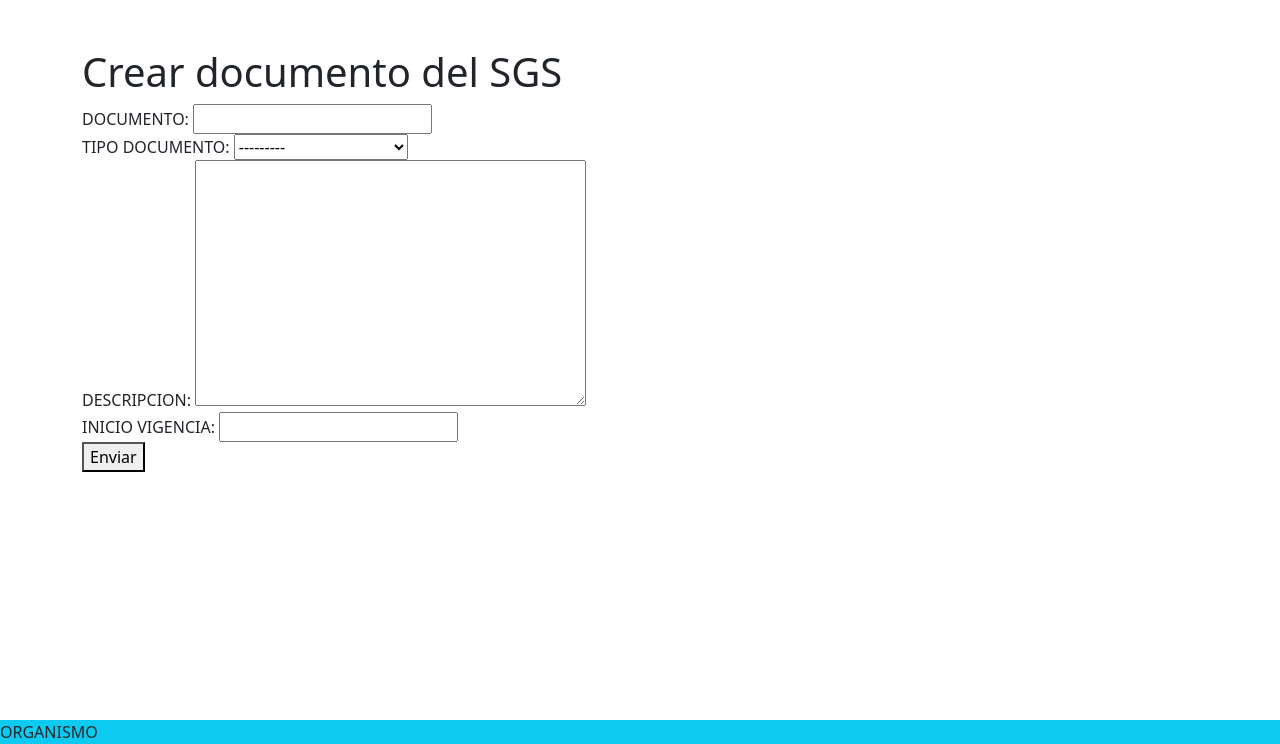
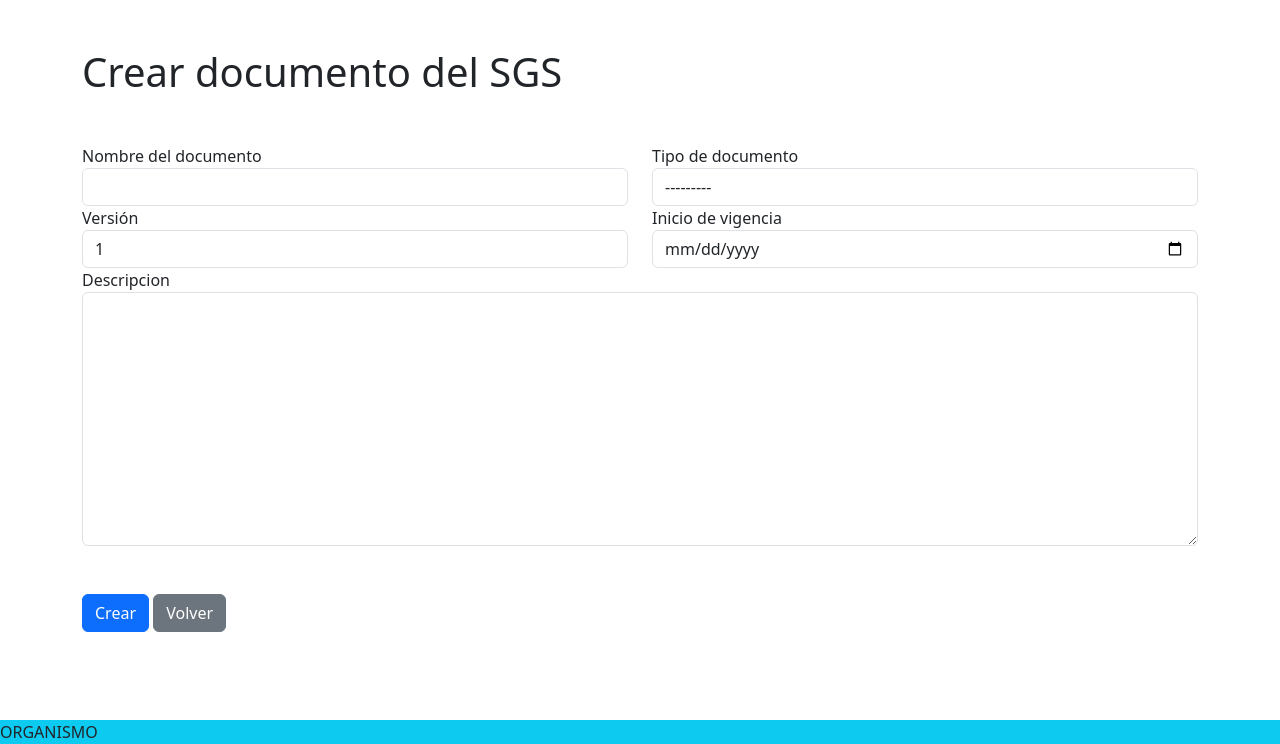
Before and after one commit to javierKosaka/DjProcesos, a Django app: page /StoreDocs/CrearDocumentos/ in a window 1280 px wide. Shown: the part 56-800 px from the top of the page. Run offline with Django 5.2, Linux system fonts and the light colour scheme.

Commit message:
Incorporación de CrearDocumentos

```diff
--- a/project/StoreDocs/forms.py
+++ b/project/StoreDocs/forms.py
@@ -4,4 +4,7 @@ from .models import BaseDocs
 class CrearDocumentosForm(forms.ModelForm):
     class Meta:
         model = BaseDocs
-        fields = ["DOCUMENTO", "TIPO_DOCUMENTO", "DESCRIPCION", "INICIO_VIGENCIA"]
+        fields = ["DOCUMENTO", "TIPO_DOCUMENTO", "DESCRIPCION", "INICIO_VIGENCIA", "VERSION"]
+        widgets = {
+            'INICIO_VIGENCIA': forms.DateInput(attrs={'type': 'date'}),
+        }
--- a/project/StoreDocs/models.py
+++ b/project/StoreDocs/models.py
@@ -1,4 +1,5 @@
 from django.db import models
+from django.core.validators import MinValueValidator
 
 # Create your models here.
 
@@ -20,6 +21,21 @@ class BaseDocs(models.Model):
     # Definir INICIO_VIGENCIA
     INICIO_VIGENCIA = models.DateField(null=True, blank=True)
 
+    # Definir FIN_VIGENCIA
+    INICIO_VIGENCIA = models.DateField(
+        null=True,
+        blank=True,
+        default=None
+    )
+
+    # Definir VERSION
+    VERSION = models.IntegerField(
+        default=1,
+        validators=[
+            MinValueValidator(1)
+        ]
+    )
+
     def __str__(self):
         return self.DOCUMENTO
 
--- a/project/StoreDocs/templates/StoreDocs/CrearDocumentos.html
+++ b/project/StoreDocs/templates/StoreDocs/CrearDocumentos.html
@@ -1,13 +1,41 @@
 {% extends 'core/base.html' %}
+
+{% load custom_filters %}
 
 {% block main %}
     <div class="container mt-5">
         <h1>Crear documento del SGS</h1>
-
-        <form method="POST">
+        <form method="POST" class="mb-5">
             {% csrf_token %}
-            {{ form }}
-            <button type="submit">Enviar</button>
-        </form>
+            <div class="row mt-5">
+              <div class="form-group col-md-6">
+                <label>Nombre del documento</label>
+                {{ form.DOCUMENTO|add_class:"form-control" }}
+              </div>
+              <div class="form-group col-md-6">
+                <label>Tipo de documento</label>
+                {{ form.TIPO_DOCUMENTO|add_class:"form-control" }}
+              </div>
+            </div>
+            <div class="row">
+                <div class="form-group col-md-6">
+                <label>Versión</label>
+                {{ form.VERSION|add_class:"form-control" }}
+                </div>
+                <div class="form-group col-md-6">
+                <label>Inicio de vigencia</label>
+                {{ form.INICIO_VIGENCIA|add_class:"form-control" }}
+                </div>
+            </div>
+            <div class="form-row mb-5">
+              <div class="form-group col-md-12">
+                <label for="inputCity">Descripcion</label>
+                {{form.DESCRIPCION|add_class:"form-control"}}
+              </div>
+            <div class="form-group mt-5">
+                <button type="submit" class="btn btn-primary">Crear</button>
+                <a class="btn btn-secondary" href="{% url 'StoreDocs:ListadoDocumentos' %}">Volver</a>
+            </div>
+            </form>
     </div>
 {% endblock main %}
--- /dev/null
+++ b/project/core/templatetags/custom_filters.py
@@ -0,0 +1,7 @@
+from django import template
+
+register = template.Library()
+
+@register.filter(name='add_class')
+def add_class(field, css_class):
+    return field.as_widget(attrs={"class": css_class})
```
Also changed, not shown: project/StoreDocs/migrations/0002_basedocs_version.py (added), project/StoreDocs/migrations/0003_alter_basedocs_inicio_vigencia.py (added), project/core/templatetags/__init__.py (added), project/db.sqlite3.
